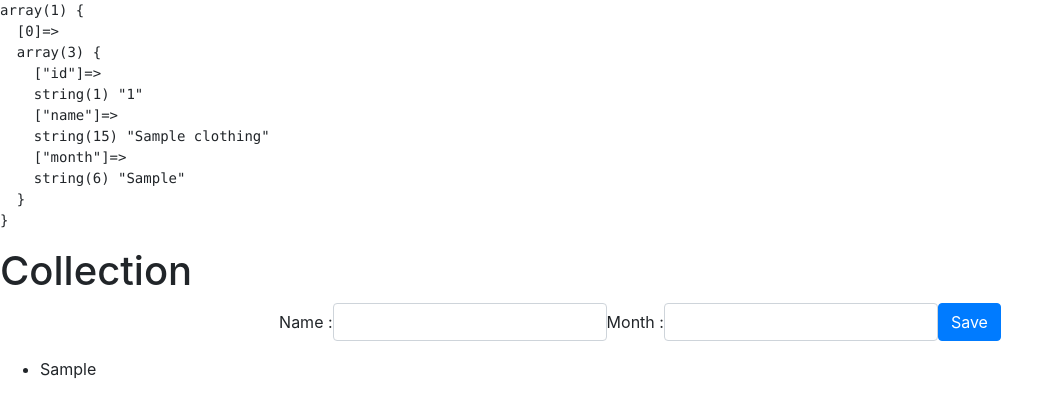
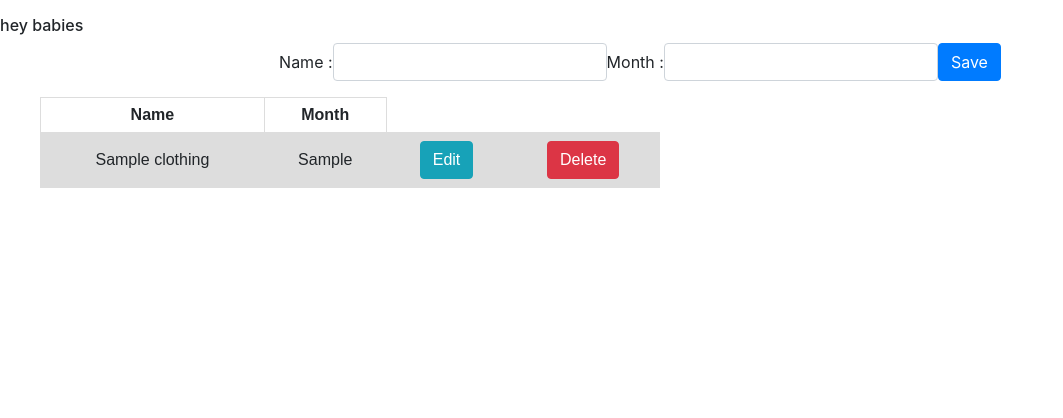
Before and after one commit to selilulu/crud, a PHP site: page / in a window 1280 px wide. Shown: the top 418 px of the page, without its empty margins (0-1063 px from the left). Run offline with PHP 8.4, Linux system fonts and the light colour scheme; tables that the repository leaves empty or names only in its code hold one stand-in row (values such as "Sample post").

Commit message:
Add update and delete functions

```diff
--- a/classes/CardRepository.php
+++ b/classes/CardRepository.php
@@ -21,8 +21,6 @@ class CardRepository
 
             $this->databaseManager->mydatabase->query( "INSERT INTO measures_baby_clothing (name, month) VALUES ('$name', '$month')");
 
-             $_SESSION['message'] = "Address saved";
-             header('location: index.php');
         }
 
     }
@@ -56,7 +54,7 @@ class CardRepository
         // meaning we dont need to create 2 variables like conn and sql // $result=mysqli_query($conn,$sql)
 
         $result=$this->databaseManager->mydatabase->query("SELECT * FROM measures_baby_clothing ");
-            //to show any erro
+            //to show any error
         if(!$result){
             var_dump($this->databaseManager->mydatabase->error);
 
@@ -65,21 +63,48 @@ class CardRepository
         $row=$result->fetch_all(MYSQLI_ASSOC);
         // echo '<td>'.$row['name'].'</td>';  a try out for a table look
         echo '<pre>';
-        var_dump($row);
+        // var_dump($row);
         echo '</pre>';
 
         return $result;
 
     }
+
     public function update()
     {
 
+        if(isset($_POST['button'])){
+
+        $id= $_GET['edit']; // GET method is important in otherwise edit will not happen, edit comes where i have the a href tag with edit name in overview.php
+
+
+        $editedName=$_POST['name'];
+
+        $editedMonth=$_POST['month'];
+
+        $this->databaseManager->mydatabase->query("UPDATE measures_baby_clothing SET name='$editedName', month='$editedMonth 'WHERE id=$id ");
+
+        header('Location: index.php');
+
+
     }
+}
 
 
     public function delete()
     {
+        if(isset($_POST['Dbutton'])){
 
+            $id= $_GET['delete'];//this delete targets the delete at the end -> <a href="deleteIndex.php?delete=
+
+
+            $this->databaseManager->mydatabase->query("DELETE FROM measures_baby_clothing WHERE id=$id ");
+
+            header('Location: index.php');
+
+
+        }
+        // var_dump($id);
     }
 
 }
--- a/index.php
+++ b/index.php
@@ -1,29 +1,16 @@
+
 <?php
-// Require the correct variable type to be used (no auto-converting)
-declare(strict_types = 1);
 
-session_start();
+//inside of setup we put everything that will be used in other pages so that gives more clear view!
+
+require 'setup.php';
+
+// Update the naming if you'd like to work with another collection
+
+$cards = $cardRepository->get();
+$cardRepository->create();
 
 
-// Show errors so we get helpful information
-ini_set('display_errors', '1');
-ini_set('display_startup_errors', '1');
-error_reporting(E_ALL);
-
-// Load you classes
-require_once 'config.php';
-require_once 'classes/DatabaseManager.php';
-require_once 'classes/CardRepository.php';
-
-
-$databaseManager = new DatabaseManager($config['host'], $config['user'], $config['password']);
-$databaseManager->connect();
-
-// This example is about a Pokémon card collection
-// Update the naming if you'd like to work with another collection
-$cardRepository = new CardRepository($databaseManager);
-$cards = $cardRepository->get();
-$cardRepository->create();
 
 // Load your view
 // Tip: you can load this dynamically and based on a variable, if you want to load another view
--- a/overview.php
+++ b/overview.php
@@ -13,17 +13,8 @@
 	<title>Goodcard - track your collection of Pokémon cards</title>
 </head>
 <body>
-<?php if (isset($_SESSION['message'])): ?>
-	<div class="msg">
-		<?php
-			echo $_SESSION['message'];
-			unset($_SESSION['message']);
-		?>
-	</div>
-<?php endif ?>
 
-
-<h1>Collection</h1>
+<h6>hey babies</h6>
 <div class="row justify-content-center">
 	<form class="form-inline" method="POST" action="">
 	<div class="form-group">
@@ -41,10 +32,57 @@
 </div>
 <ul>
 <?php foreach ($cards as $card) : ?>
-    <li><?= $card['month'] ?></li>
+	<table>
+  <tr>
+    <th>Name</th>
+    <th>Month</th>
+  </tr>
+  <tr>
+	<td><?=$card['name']?></td>
+	<td><?=$card['month']?></td>
+	<td>
+	<div class="edit">
+	<a href="edit.php?edit=<?= $card['id'];?>" class ="btn btn-info ">Edit</a>
+	</div>
+	</td>
+	<td>
+	<div class="delete">
+	<a href="deleteIndex.php?delete=<?= $card['id'];?>" class ="btn btn-danger ">Delete</a>
+	</div>
+	</td>
+  </tr>
+  </table>
+
+
 <?php endforeach; ?>
 </ul>
 
+<style>
+table {
+  font-family: arial, sans-serif;
+  border-collapse: collapse;
+  width: 50%;
+}
 
+td {
+  border: 1px solid #dddddd;
+  padding: 8px;
+  text-align:center;
+}
+th{
+border: 1px solid #dddddd;
+  padding: 8px;
+  text-align:center;
+
+}
+.delete,.edit{
+	align-items:center;
+}
+
+
+tr:nth-child(even) {
+  background-color: #dddddd;
+}
+</style>
 </body>
 </html>
--- /dev/null
+++ b/setup.php
@@ -0,0 +1,20 @@
+<?php
+// Require the correct variable type to be used (no auto-converting)
+declare(strict_types = 1);
+
+
+// Show errors so we get helpful information
+ini_set('display_errors', '1');
+ini_set('display_startup_errors', '1');
+error_reporting(E_ALL);
+
+// Load your classes
+
+require_once 'config.php';
+require_once 'classes/DatabaseManager.php';
+require_once 'classes/CardRepository.php';
+
+$databaseManager = new DatabaseManager($config['host'], $config['user'], $config['password']);
+$databaseManager->connect();
+
+$cardRepository = new CardRepository($databaseManager);
```
Also changed, not shown: delete.php (added, +28 -0 lines), deleteIndex.php (added, +7 -0 lines), edit.php (+30 -23 lines), config.php (line endings or trailing spaces).
